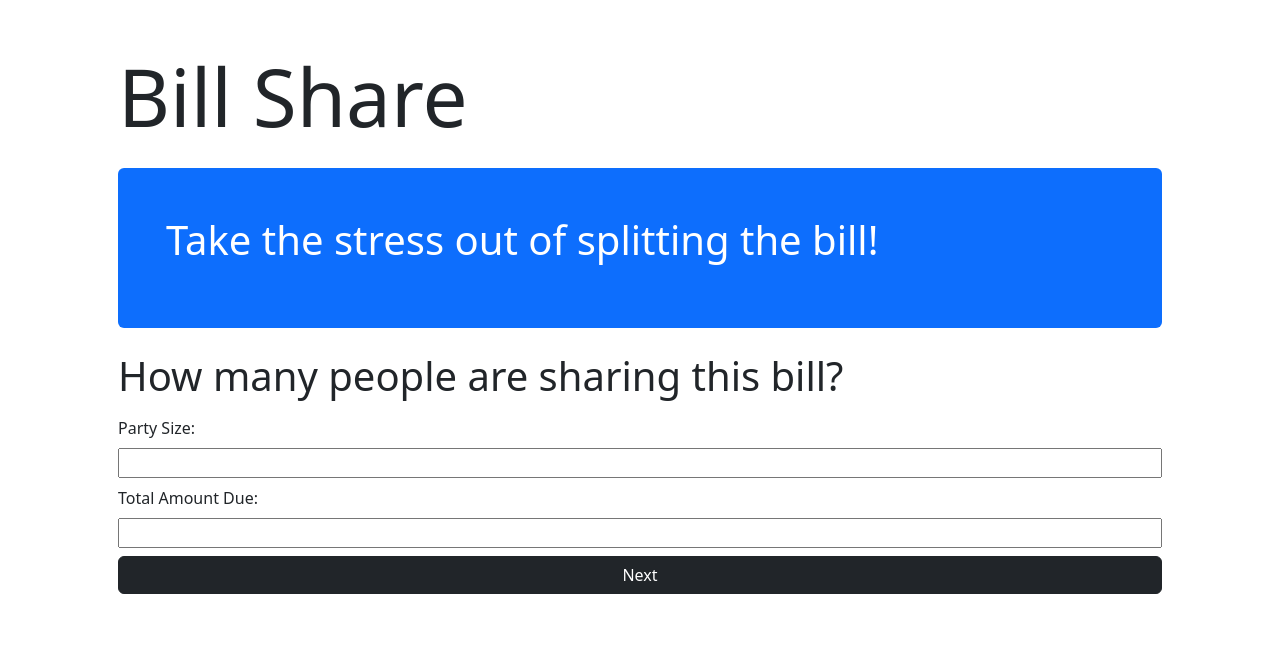
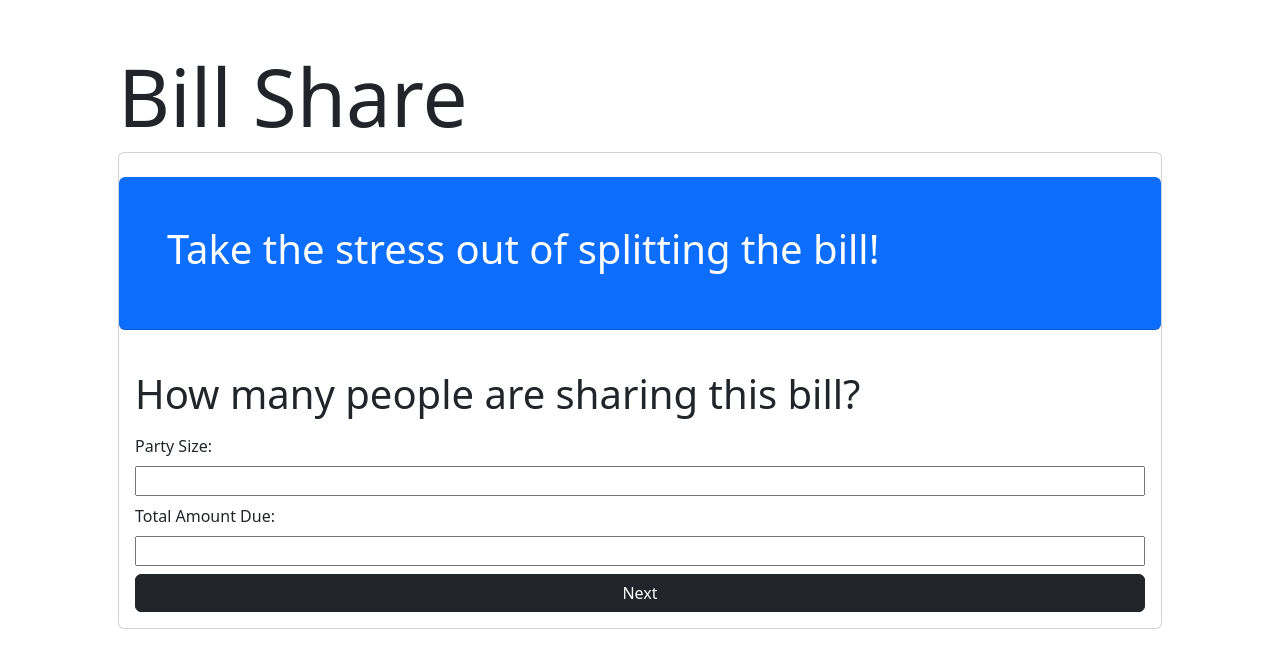
Before and after one commit to ImpendingKataclysm/bill_share_app_django, a Django app: page / in a window 1280 px wide. Shown: the top 668 px of the page. Run offline with Django 4.2, Linux system fonts and the light colour scheme.

Commit message:
Added card elements to improve page layouts/

```diff
--- a/templates/main/index.html
+++ b/templates/main/index.html
@@ -3,10 +3,11 @@
 {% block title %}Home{% endblock %}
 
 {% block content %}
-    <div>
-        <div class="text-bg-primary my-4 p-5 rounded">
-            <p class="display-6">Take the stress out of splitting the bill!</p>
+    <div class="card">
+        <div class="text-bg-primary my-4 p-5 rounded card-header">
+            <p class="display-6 card-title">Take the stress out of splitting the bill!</p>
         </div>
+        <div class="card-body">
             <p class="display-6">How many people are sharing this bill?</p>
             <form method="post" class="d-grid gap-2">
                 {% csrf_token %}
@@ -17,4 +18,5 @@
                 <input type="submit" class="btn btn-block btn-dark" value="Next">
             </form>
         </div>
+    </div>
 {% endblock %}
--- a/templates/main/results.html
+++ b/templates/main/results.html
@@ -5,6 +5,8 @@
 {% block content %}
     <div class="list_wrap">
         <h2 class="display-4">Total Billing Amount: {{ total_billing_amount }}</h2>
+        <div class="card">
+            <div class="card-body">
                 <table class="table table-dark table-hover">
                     <thead class="table-secondary">
                         <tr>
@@ -15,7 +17,7 @@
                     <tbody>
                         {% for member in party_members %}
                             <tr>
-                        <td>{{ member.name }}</td>
+                                <td class="text-capitalize">{{ member.name }}</td>
                                 <td>{{ member.share_amount }}</td>
                             </tr>
                         {% endfor %}
@@ -34,4 +36,6 @@
                     </div>
                 </div>
             </div>
+        </div>
+    </div>
 {% endblock %}
```
Also changed, not shown: templates/main/generate_bill.html (+6 -2 lines). Lines whose indentation alone changed are shown as unchanged.
